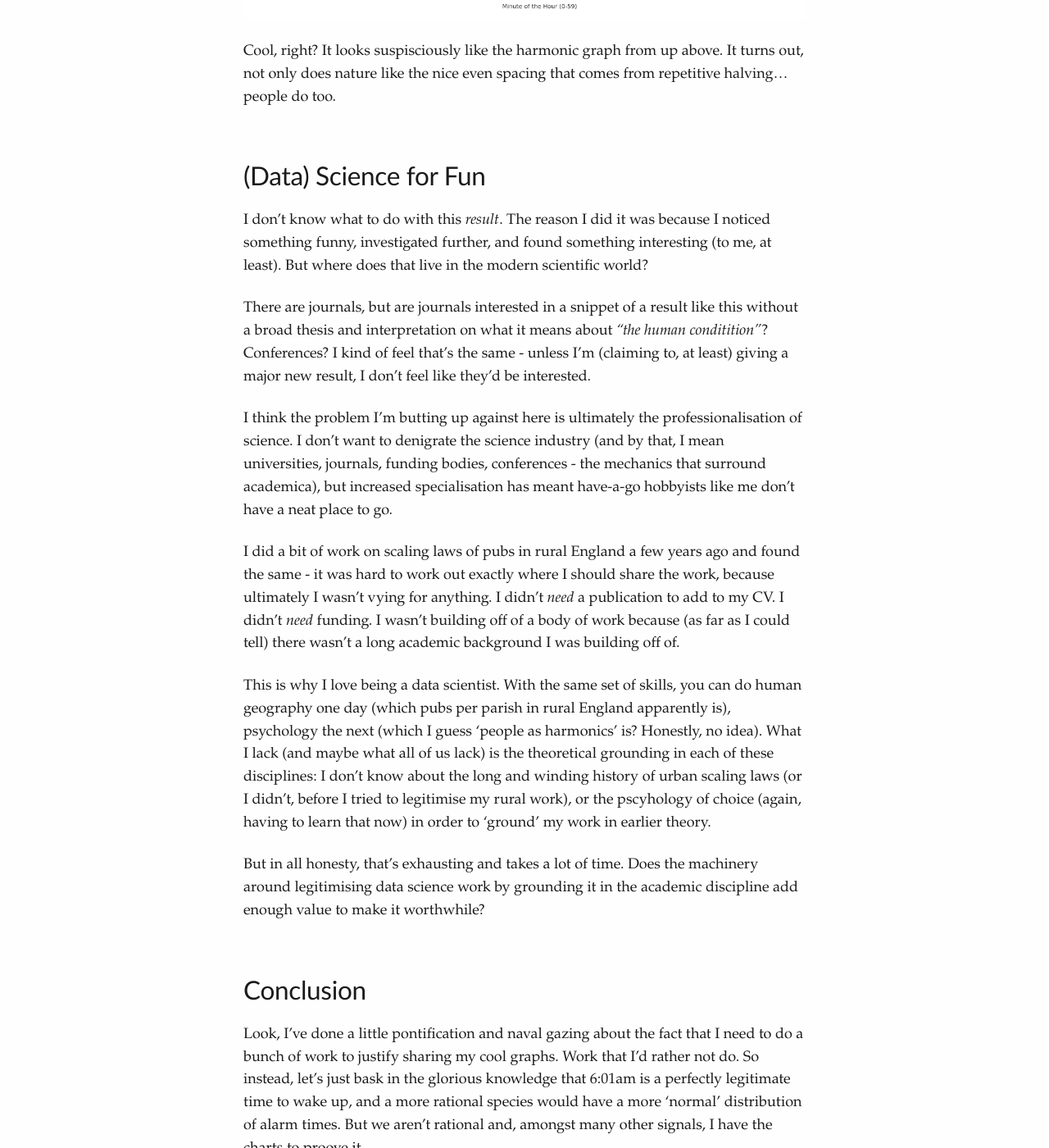
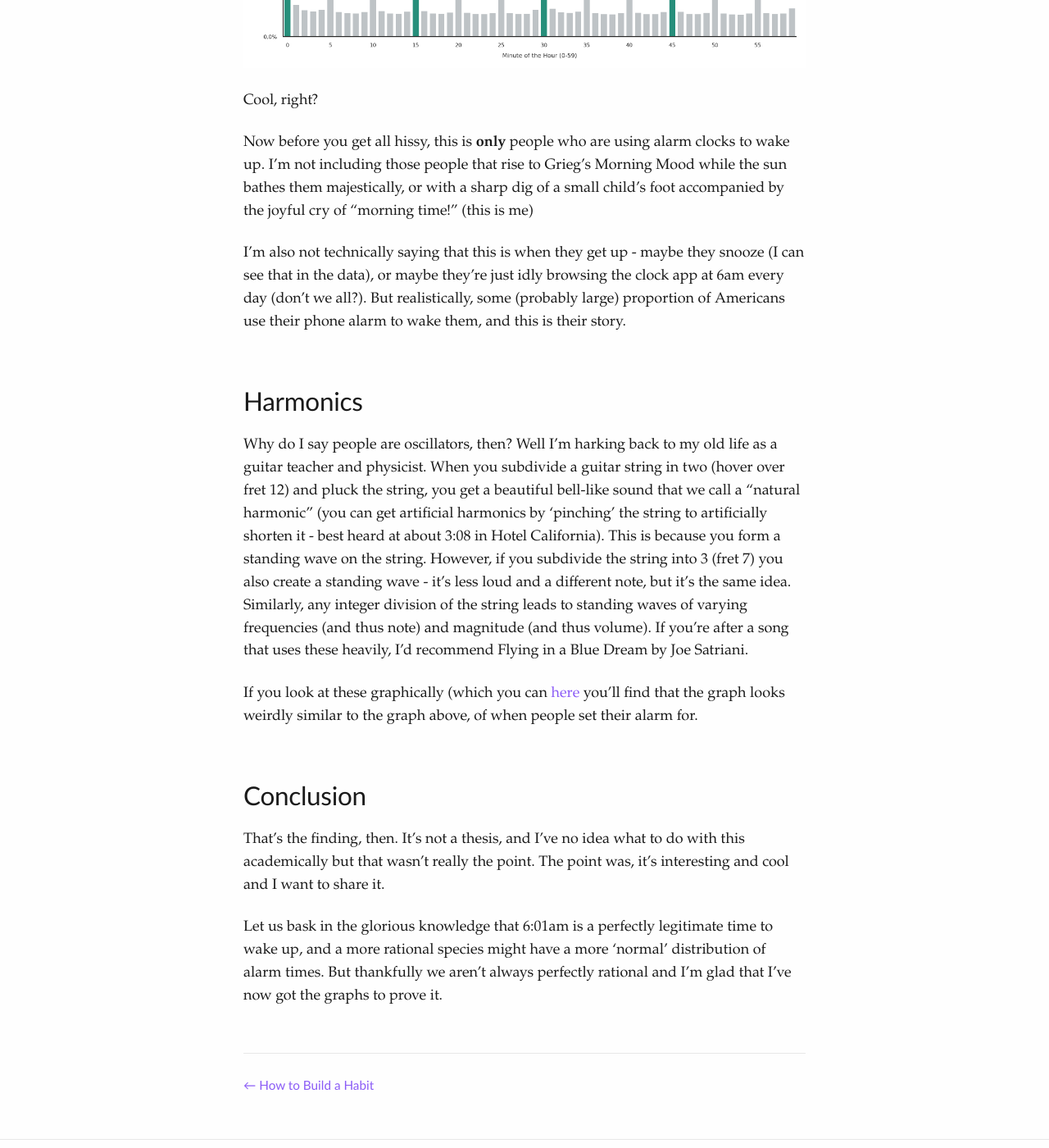
Before and after one commit to Kali89/kali89.github.io, a Jekyll site: the page built from _posts/2026-01-13-people-as-oscillators.md, in a window 1280 px wide and 1400 px high, scrolled down 2199 px. Shown: the whole window at 82% size. Built offline with Jekyll 4.4.1, drawn with Linux system fonts in a browser that asks for light colours; some of the changed text lies outside the part shown.

Commit message:
Fully updating

```diff
--- a/_posts/2026-01-13-people-as-oscillators.md
+++ b/_posts/2026-01-13-people-as-oscillators.md
@@ -6,16 +6,9 @@ tags: [data, psychology]
 ---
 
 I'm going to share a graph with you that I've been hawking around, in the vain
-(but thus far ultimately fruitless) attempt to get *somebody* to care. I'd like
-to start off with my former life (that of a guitar teacher, and of a physicist)
-and remind you of the harmonic series that you get when you pluck a guitar
-string:
-
-Neat, right? You get a peak at halfway, and then a peak halfway between that,
-and then a peak halfway between that...
-
-On a guitar, these are (imaginatvely) called "harmonics" and sound clear and
-pure and a little like a bell.
+(but thus far ultimately fruitless) attempt to get *somebody* to care. I've got
+a really cool data set and have found what can only really be described as a
+*neat* little result.
 
 ## Mobile Phone Data
 
@@ -33,14 +26,20 @@ years](/assets/images/long_range_alarm.png)
 
 If we zoom in a little further, we can start to see a huge spike of activity in
 the alarm app at 6am. I hope it's not too much of stretch to say that I think
-we're glimpsing when people's alarms are set for in the morning. If we track
-individual people, we can see snooze patterns.
+we're glimpsing when people's alarms are set for in the morning. This is when
+Americans apparently wake up. That spike at 6am is a little earlier than I'd personally like to get up, but I can countenance the spike at 7am so I suppose we can let the industriosness of Americans slide for now. If you're especially interested in when people are waking up then we can zoom in a little and you'll see what I'm talking about:
 
 ![A zoomed in view of the alarm app opening behaviour of 1.4 million Americans over 2
 years](/assets/images/zoomed_alarm.png)
 
 However, if you're like me then you probably noticed the lovely little sawtooth
-pattern. It looks like people *really* like setting their alarm clock for
+pattern. If this were a maths class you'd say that you'd expect to see an
+approximately normalish kind of distribution around a point (say, 7am). Maybe
+an alien species founded on rationality have their alarm clocks set like that.
+I imagine hunter-gatherers had a normalish distribution of wake times
+surrounding the sunrise.
+
+But that's not what we see here, is it? It looks like people *really* like setting their alarm clock for
 o'clock, and really don't like setting their alarm clock for one minute past
 the hour.
 
@@ -51,53 +50,41 @@ entire time period by the minute of the hour.
 ![The minute-of-hour of alarm opening behaviour of 1.4 million Americans over 2
 years](/assets/images/grouped_alarm.png)
 
-Cool, right? It looks suspisciously like the harmonic graph from up above. It
-turns out, not only does nature like the nice even spacing that comes from
-repetitive halving...people do too.
+Cool, right?
 
-## (Data) Science for Fun
+Now before you get all hissy, this is **only** people who are using alarm
+clocks to wake up. I'm not including those people that rise to Grieg's Morning
+Mood while the sun bathes them majestically, or with a sharp dig of a small
+child's foot accompanied by the joyful cry of "morning time!" (this is me)
 
-I don't know what to do with this *result*. The reason I did it was because I
-noticed something funny, investigated further, and found something interesting
-(to me, at least). But where does that live in the modern scientific world?
+I'm also not technically saying that this is when they get up - maybe they
+snooze (I can see that in the data), or maybe they're just idly browsing the
+clock app at 6am every day (don't we all?). But realistically, some (probably
+large) proportion of Americans use their phone alarm to wake them, and this is
+their story.
 
-There are journals, but are journals interested in a snippet of a result like
-this without a broad thesis and interpretation on what it means about *"the
-human conditition"*? Conferences? I kind of feel that's the same - unless I'm
-(claiming to, at least) giving a major new result, I don't feel like they'd be
-interested.
+## Harmonics
 
-I think the problem I'm butting up against here is ultimately the
-professionalisation of science. I don't want to denigrate the science industry
-(and by that, I mean universities, journals, funding bodies, conferences - the
-mechanics that surround academica), but increased specialisation has meant
-have-a-go hobbyists like me don't have a neat place to go.
+Why do I say people are oscillators, then? Well I'm harking back to my old life
+as a guitar teacher and physicist. When you subdivide a guitar string in two
+(hover over fret 12) and pluck the string, you get a beautiful bell-like sound that we call a
+"natural harmonic" (you can get artificial harmonics by 'pinching' the string
+to artificially shorten it - best heard at about 3:08 in Hotel California).
+This is because you form a standing wave on the string. However, if you
+subdivide the string into 3 (fret 7) you also create a standing wave - it's
+less loud and a different note, but it's the same idea. Similarly, any integer
+division of the string leads to standing waves of varying frequencies (and thus
+note) and magnitude (and thus volume). If you're after a song that uses these
+heavily, I'd recommend Flying in a Blue Dream by Joe Satriani.
 
-I did a bit of work on scaling laws of pubs in rural England a few years ago
-and found the same - it was hard to work out exactly where I should share the
-work, because ultimately I wasn't vying for anything. I didn't *need* a
-publication to add to my CV. I didn't *need* funding. I wasn't building off of
-a body of work because (as far as I could tell) there wasn't a long academic
-background I was building off of.
-
-This is why I love being a data scientist. With the same set of skills, you can do human geography
-one day (which pubs per parish in rural England apparently is), psychology the
-next (which I guess 'people as harmonics' is? Honestly, no idea). What I lack
-(and maybe what all of us lack) is the theoretical grounding in each of these
-disciplines: I don't know about the long and winding history of urban scaling
-laws (or I didn't, before I tried to legitimise my rural work), or the
-pscyhology of choice (again, having to learn that now) in order to 'ground' my
-work in earlier theory.
-
-But in all honesty, that's exhausting and takes a lot of time. Does the
-machinery around legitimising data science work by grounding it in the academic
-discipline add enough value to make it worthwhile?
+If you look at these graphically (which you can
+[here](https://phys.libretexts.org/Bookshelves/Waves_and_Acoustics/Sound_-_An_Interactive_eBook_\(Forinash_and_Christian\)/10%3A_Strings/10.01%3A_Driven_String_and_Resonance/10.1.01%3A_String_Resonance) you'll find that the graph looks weirdly similar to the graph above, of when people set their alarm for.
 
 ## Conclusion
 
-Look, I've done a little pontification and naval gazing about the fact that I
-need to do a bunch of work to justify sharing my cool graphs. Work that I'd
-rather not do. So instead, let's just bask in the glorious knowledge that
-6:01am is a perfectly legitimate time to wake up, and a more rational species
-would have a more 'normal' distribution of alarm times. But we aren't rational
-and, amongst many other signals, I have the charts to proove it.
+That's the finding, then. It's not a thesis, and I've no idea what to do with
+this academically but that wasn't really the point. The point was, it's
+interesting and cool and I want to share it.
+
+Let us bask in the glorious knowledge that 6:01am is a perfectly legitimate time to wake up, and a more rational species
+might have a more 'normal' distribution of alarm times. But thankfully we aren't always perfectly rational and I'm glad that I've now got the graphs to prove it.
```
